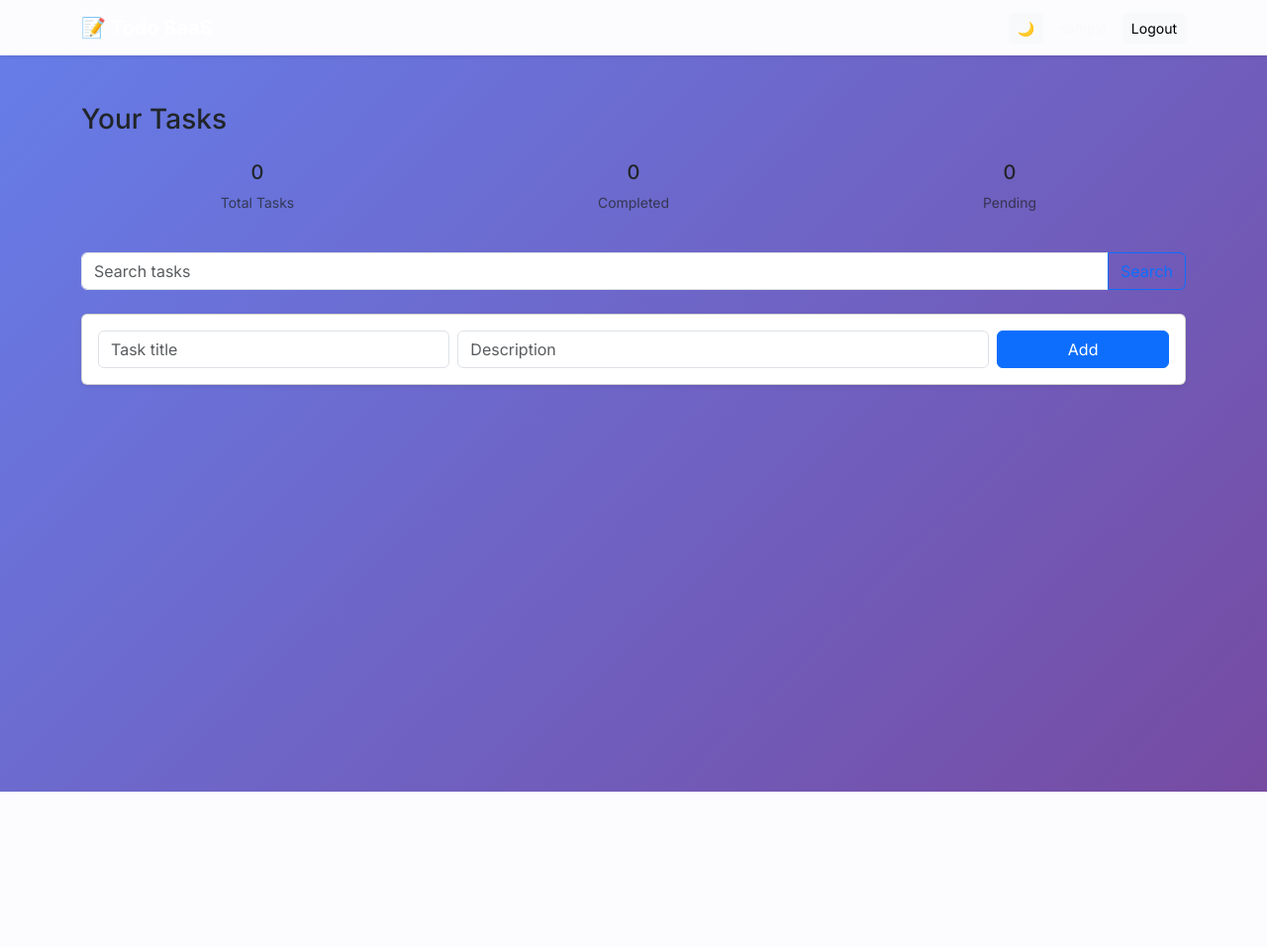
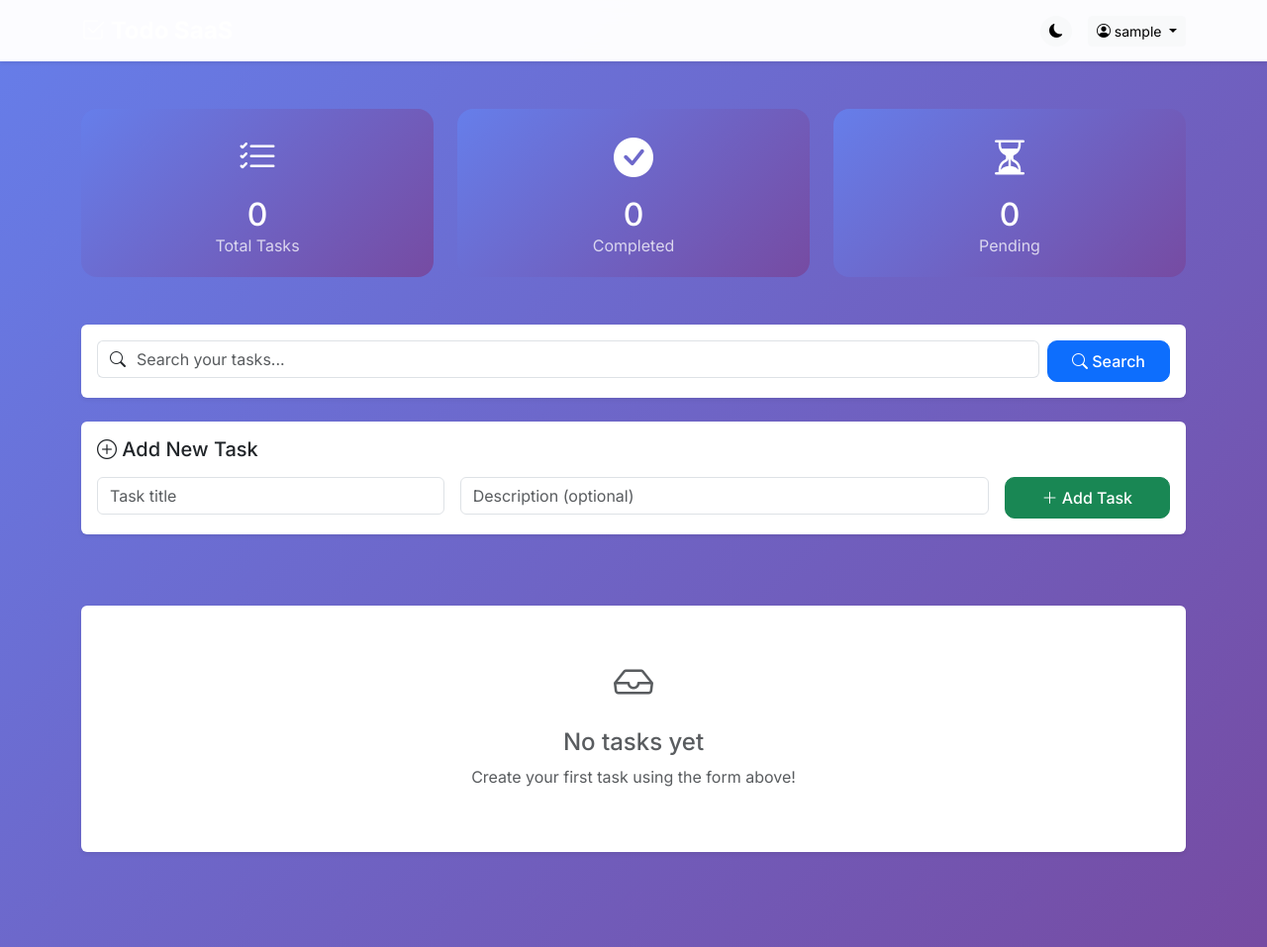
Before and after one commit to Agnish77/TodoApp, a Flask app: template templates/index.html in a window 1280 px wide. Shown: the whole page at 99% size. Before the commit the page ends 800 px from the top, so only its background shows below. Run offline with Flask 3, Linux system fonts and the light colour scheme; the template is opened without the code that fills it, so the values that code supplies are empty; the visitor is signed in with stand-in values (Sample User, id 1); some libraries are stand-ins or nearby versions.

Commit message:
Update index.html

```diff
--- a/templates/index.html
+++ b/templates/index.html
@@ -3,164 +3,174 @@
 
 <nav class="navbar navbar-dark shadow-sm">
     <div class="container">
-
-<a class="navbar-brand fw-bold">📝 Todo SaaS</a>
+        <a class="navbar-brand fw-bold fs-4" href="/">
+            <i class="bi bi-check2-square"></i> Todo SaaS
+        </a>
 
         <div class="d-flex align-items-center gap-3">
-
-<button onclick="toggleDark()" class="btn btn-light btn-sm">
-🌙
+            <button onclick="toggleDark()" class="btn btn-light btn-sm rounded-circle">
+                <i class="bi bi-moon-fill"></i>
             </button>
 
-<span class="text-light small">
-{{ current_user.username }}
-</span>
-
-<a href="/logout" class="btn btn-light btn-sm">
-Logout
-</a>
-
+            <div class="dropdown">
+                <button class="btn btn-light btn-sm dropdown-toggle" type="button" data-bs-toggle="dropdown">
+                    <i class="bi bi-person-circle"></i> {{ current_user.username }}
+                </button>
+                <ul class="dropdown-menu dropdown-menu-end">
+                    <li><a class="dropdown-item" href="#"><i class="bi bi-person"></i> Profile</a></li>
+                    <li><a class="dropdown-item" href="#"><i class="bi bi-gear"></i> Settings</a></li>
+                    <li><hr class="dropdown-divider"></li>
+                    <li><a class="dropdown-item text-danger" href="/logout"><i class="bi bi-box-arrow-right"></i> Logout</a></li>
+                </ul>
+            </div>
         </div>
     </div>
 </nav>
 
-
 <div class="container my-5">
-
-<h3 class="mb-4">Your Tasks</h3>
-
-<!-- TASK STATS -->
-
-<div class="row mb-4 text-center">
-
-<div class="col">
-<h5>{{ todos|length }}</h5>
-<p class="text-muted small">Total Tasks</p>
+    <!-- Stats Section -->
+    <div class="row mb-5 g-4" data-aos="fade-up">
+        <div class="col-md-4">
+            <div class="stats-card">
+                <i class="bi bi-list-check fs-1"></i>
+                <h2 class="mt-2 mb-0">{{ todos|length }}</h2>
+                <p class="mb-0 opacity-75">Total Tasks</p>
+            </div>
+        </div>
+        <div class="col-md-4">
+            <div class="stats-card">
+                <i class="bi bi-check-circle-fill fs-1"></i>
+                <h2 class="mt-2 mb-0">{{ todos|selectattr("completed")|list|length }}</h2>
+                <p class="mb-0 opacity-75">Completed</p>
+            </div>
+        </div>
+        <div class="col-md-4">
+            <div class="stats-card">
+                <i class="bi bi-hourglass-split fs-1"></i>
+                <h2 class="mt-2 mb-0">{{ todos|rejectattr("completed")|list|length }}</h2>
+                <p class="mb-0 opacity-75">Pending</p>
+            </div>
+        </div>
     </div>
 
-<div class="col">
-<h5>{{ todos|selectattr("completed")|list|length }}</h5>
-<p class="text-muted small">Completed</p>
+    <!-- Search Section -->
+    <div class="card shadow-sm mb-4 border-0" data-aos="fade-up" data-aos-delay="100">
+        <div class="card-body">
+            <form method="GET" class="d-flex gap-2">
+                <div class="flex-grow-1">
+                    <div class="input-group">
+                        <span class="input-group-text bg-white border-end-0">
+                            <i class="bi bi-search"></i>
+                        </span>
+                        <input name="search" class="form-control border-start-0 ps-0"
+                               placeholder="Search your tasks..." value="{{ request.args.get('search', '') }}">
                     </div>
-
-<div class="col">
-<h5>{{ todos|rejectattr("completed")|list|length }}</h5>
-<p class="text-muted small">Pending</p>
                 </div>
-
-</div>
-
-
-<!-- SEARCH BAR -->
-
-<form method="GET" class="mb-4">
-
-<div class="input-group">
-
-<input name="search"
-class="form-control"
-placeholder="Search tasks">
-
-<button class="btn btn-outline-primary">
-Search
+                <button class="btn btn-primary btn-modern px-4">
+                    <i class="bi bi-search"></i> Search
                 </button>
-
-</div>
-
-</form>
-
-
-<!-- ADD TASK -->
-
-<div class="card shadow-sm mb-4">
-<div class="card-body">
-
-<form action="/" method="POST">
-
-<div class="row g-2">
-
-<div class="col-md-4">
-<input class="form-control" name="title" placeholder="Task title" required>
-</div>
-
-<div class="col-md-6">
-<input class="form-control" name="desc" placeholder="Description">
-</div>
-
-<div class="col-md-2 d-grid">
-<button class="btn btn-primary">
-Add
-</button>
-</div>
-
-</div>
-
+                {% if request.args.get('search') %}
+                    <a href="/" class="btn btn-secondary btn-modern">
+                        <i class="bi bi-x-circle"></i> Clear
+                    </a>
+                {% endif %}
             </form>
         </div>
     </div>
 
+    <!-- Add Task Section -->
+    <div class="card shadow-sm mb-4 border-0" data-aos="fade-up" data-aos-delay="200">
+        <div class="card-body">
+            <h5 class="card-title mb-3">
+                <i class="bi bi-plus-circle"></i> Add New Task
+            </h5>
+            <form action="/" method="POST">
+                <div class="row g-3">
+                    <div class="col-md-4">
+                        <input class="form-control" name="title" placeholder="Task title" required>
+                    </div>
+                    <div class="col-md-6">
+                        <input class="form-control" name="desc" placeholder="Description (optional)">
+                    </div>
+                    <div class="col-md-2">
+                        <button class="btn btn-success w-100 btn-modern">
+                            <i class="bi bi-plus-lg"></i> Add Task
+                        </button>
+                    </div>
+                </div>
+            </form>
+        </div>
+    </div>
 
-<!-- TASK LIST -->
+    <!-- Tasks List -->
+    <div class="row">
+        {% if todos %}
+            {% for todo in todos %}
+                <div class="col-md-6 col-lg-4 mb-4" data-aos="fade-up" data-aos-delay="{{ 300 + loop.index * 50 }}">
+                    <div class="card todo-card shadow-sm h-100 border-0">
+                        <div class="card-body">
+                            <div class="d-flex justify-content-between align-items-start mb-2">
+                                <h5 class="fw-bold mb-0 {% if todo.completed %}completed-task{% endif %}">
+                                    {{ todo.title }}
+                                </h5>
+                                {% if todo.completed %}
+                                    <span class="badge bg-success">
+                                        <i class="bi bi-check-circle"></i> Done
+                                    </span>
+                                {% else %}
+                                    <span class="badge bg-warning text-dark">
+                                        <i class="bi bi-clock"></i> Pending
+                                    </span>
+                                {% endif %}
+                            </div>
 
-<div class="row">
-
-{% for todo in todos %}
-
-<div class="col-md-6 col-lg-4 mb-4">
-
-<div class="card todo-card shadow-sm">
-
-<div class="card-body">
-
-<h5 class="fw-semibold">{{ todo.title }}</h5>
-
-<p class="text-muted small">
-{{ todo.desc }}
+                            {% if todo.desc %}
+                                <p class="text-muted small mt-2 {% if todo.completed %}completed-task{% endif %}">
+                                    <i class="bi bi-file-text"></i> {{ todo.desc }}
                                 </p>
-
-{% if todo.completed %}
-<span class="badge bg-success">Completed</span>
-{% else %}
-<span class="badge bg-warning text-dark">Pending</span>
                             {% endif %}
 
                             <div class="mt-3 d-flex gap-2">
-
-<a href="/toggle/{{todo.id}}" class="btn btn-sm btn-outline-success">
-Done
+                                <a href="/toggle/{{todo.id}}" class="btn btn-sm btn-outline-success btn-modern">
+                                    <i class="bi bi-check-lg"></i> Toggle
                                 </a>
-
-<a href="/update/{{todo.id}}" class="btn btn-sm btn-outline-primary">
-Edit
+                                <a href="/update/{{todo.id}}" class="btn btn-sm btn-outline-primary btn-modern">
+                                    <i class="bi bi-pencil"></i> Edit
                                 </a>
-
-<a href="/delete/{{todo.id}}" class="btn btn-sm btn-outline-danger">
-Delete
+                                <a href="/delete/{{todo.id}}" class="btn btn-sm btn-outline-danger btn-modern"
+                                   onclick="return confirm('Are you sure you want to delete this task?')">
+                                    <i class="bi bi-trash"></i> Delete
                                 </a>
-
-</div>
-
                             </div>
                         </div>
                     </div>
-
+                </div>
             {% endfor %}
-
+        {% else %}
+            <div class="col-12 text-center py-5" data-aos="fade-up">
+                <div class="card shadow-sm border-0">
+                    <div class="card-body p-5">
+                        <i class="bi bi-inbox fs-1 text-muted"></i>
+                        <h4 class="text-muted mt-3">No tasks yet</h4>
+                        <p class="text-muted">Create your first task using the form above!</p>
+                    </div>
+                </div>
+            </div>
+        {% endif %}
+    </div>
 </div>
 
-</div>
-
-
-<script src="https://cdn.socket.io/4.5.4/socket.io.min.js"></script>
-
 <script>
-
-const socket = io();
-
-socket.on("todo_update", function(){
-location.reload();
+// Add loading state to forms
+document.querySelectorAll('form').forEach(form => {
+    form.addEventListener('submit', function(e) {
+        const submitBtn = this.querySelector('button[type="submit"]');
+        if (submitBtn && !submitBtn.disabled) {
+            submitBtn.disabled = true;
+            submitBtn.innerHTML = '<span class="spinner-border spinner-border-sm me-2"></span>Processing...';
+        }
     });
-
+});
 </script>
 
 {% endblock %}
```
Lines whose indentation alone changed are shown as unchanged.
